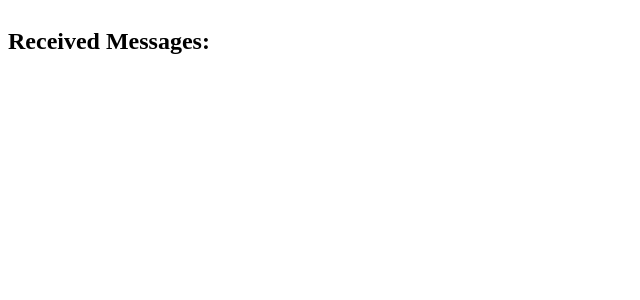
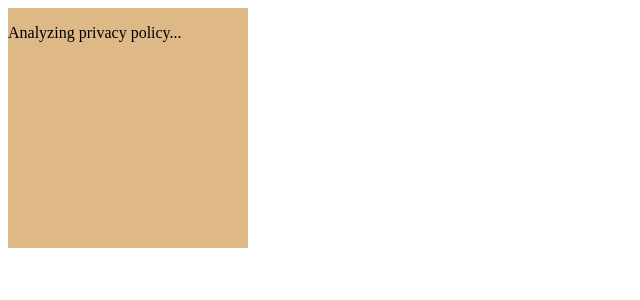
Before and after one commit to RahulHi/sumterms, a React (Create React App) app in the folder chrome-extension/: page / in a window 1280 px wide. Shown: the top 300 px of the page, without its empty margins (0-640 px from the left). Built offline with nearby package versions, Linux system fonts and the light colour scheme.

Commit message:
More modifications to app

```diff
--- a/chrome-extension/public/content-scripts/content.js
+++ b/chrome-extension/public/content-scripts/content.js
@@ -5,5 +5,5 @@ const specificElement = true//document.querySelector(".specific-element-selector
 
 if (specificElement) {
   // Send a message to the background script
-  chrome.runtime.sendMessage({ type: "Completed Privacy Policy Search", data: "Sexy" });
+  chrome.runtime.sendMessage({ type: "Completed Privacy Policy Search", data: "DATA" });
 }
--- a/chrome-extension/src/App.jsx
+++ b/chrome-extension/src/App.jsx
@@ -8,8 +8,10 @@ function MessageReader() {
   useEffect(() => {
     // Get the current array of messages from storage
     chrome.storage.local.get(['messages'], function(result) {
-      alert('Value currently is ' + result.messages);
       setMessages(result.messages || []);
+
+      // Clear the array of messages in storage
+      chrome.storage.local.set({ messages: [] });
     });
 
     // Listen for changes to the messages array in storage
@@ -28,11 +30,21 @@ function MessageReader() {
   }, []);
 
   return (
-    <div style={{ width: "960px", height: "960px", overflow: "auto" }}>
-      <h2>Received Messages:</h2>
+    <div style={{ width: "240px", height: "240px", overflow: "hidden", backgroundColor: "burlywood" }}>
+      {/* <h2>Received Messages:</h2>
       {messages.map((message, index) => (
         <p key={index}>{message}</p>
-      ))}
+      ))} */}
+
+      <div style={{width: "100%", height: "100%"}}>
+        <p>Analyzing privacy policy...</p>
+      </div>
+
+      <div style={{width: "100%", height: "100%"}}>
+        <p>Privacy policy analysis complete!</p>
+
+        <p>Here are the results:</p>
+      </div>
     </div>
   );
 }
```
